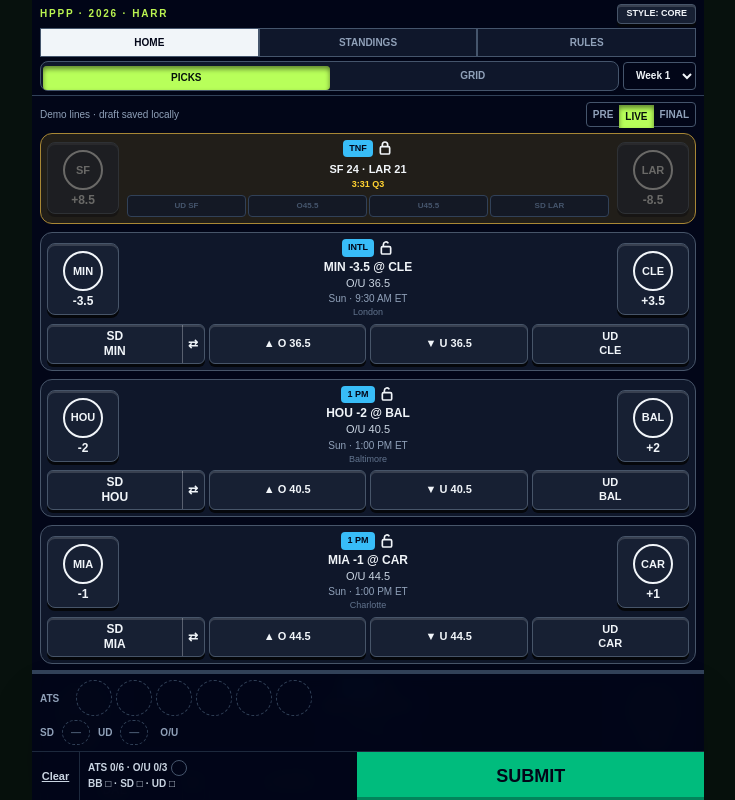
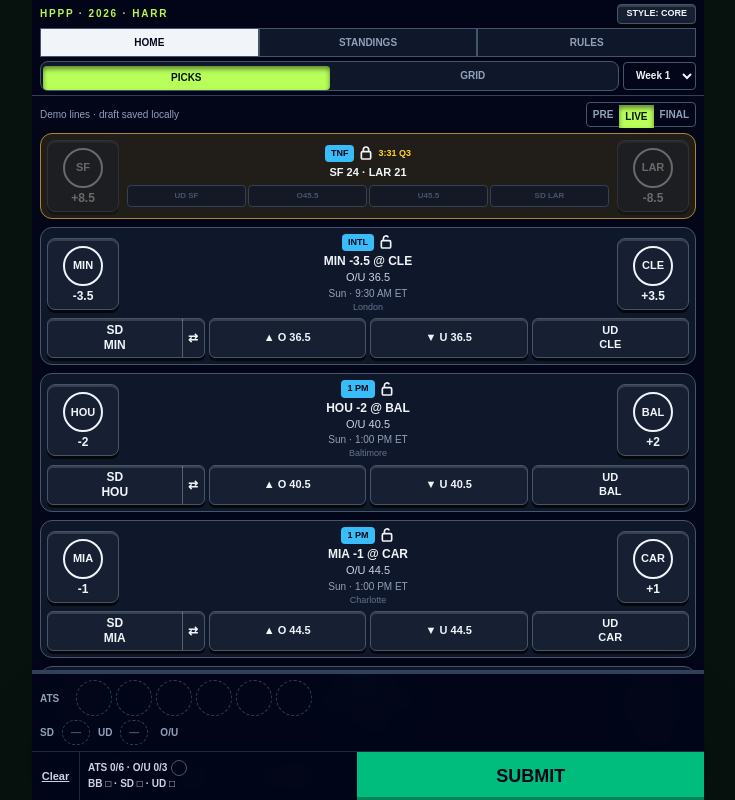
Before and after one commit to ghreichert96/nfl-pool, a Next.js app: page / in a window 1280 px wide. Both pictures are taken after a click on the button "LIVE". Shown: the top 800 px of the page, without its empty margins (272-1007 px from the left). Built offline with nearby package versions, Linux system fonts and the light colour scheme.

Commit message:
Compact live game status

```diff
--- a/src/features/picks/picks-experience.tsx
+++ b/src/features/picks/picks-experience.tsx
@@ -247,16 +247,18 @@ function GameInfo({ game, picks }: { game: Game; picks: Picks }) {
           {game.badge}
         </span>
         <LockIcon locked={locked} />
+        {locked && (
+          <span className="whitespace-nowrap text-[9px] font-black uppercase text-amber-300">
+            {status === "final" ? "Final" : game.score?.detail}
+          </span>
+        )}
       </div>
       {locked ? (
         <>
-          <strong className="mt-1 whitespace-nowrap text-[11px]">
+          <strong className="mt-0.5 whitespace-nowrap text-[11px]">
             {game.away.abbreviation} {game.score?.away ?? 0} ·{" "}
             {game.home.abbreviation} {game.score?.home ?? 0}
           </strong>
-          <span className="text-[9px] font-black uppercase text-amber-300">
-            {status === "final" ? "Final" : game.score?.detail}
-          </span>
           <div className="mt-1 grid w-full grid-cols-4 gap-0.5">
             {lockedControls.map((pick) => (
               <span
```
